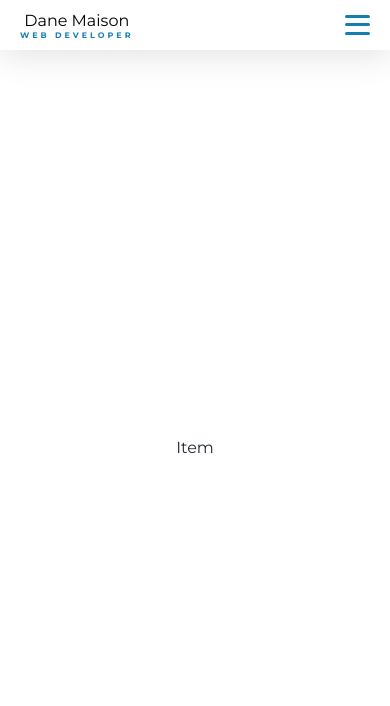
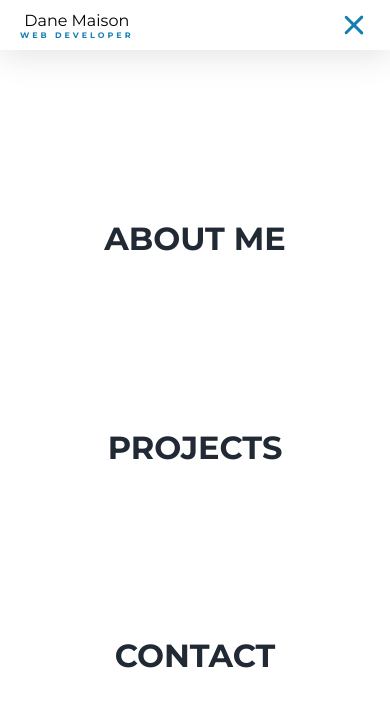
Before and after one commit to danemaison/portfolio_gatsby, a Gatsby site: page /page-2 in a window 390 px wide. Both pictures are taken after a click on the button 357 px from the left and 24 px from the top of the page. Built offline with nearby package versions, Linux system fonts and the light colour scheme; Gatsby itself is replaced by a stand-in of ours.

Commit message:
completed mobile hamburger menu

```diff
--- a/src/components/nav/hamburger.js
+++ b/src/components/nav/hamburger.js
@@ -18,13 +18,23 @@ const Burger = styled.button`
   }
   div {
     background-color:${({ theme }) => theme.primary};
-    width:1.55rem;
-    height:3px;
+    width: 1.55rem;
+    height: 3px;
     transition: .3s;
+    position:relative;
     border-radius:5px;
-    transform-origin: 1px;
+    transform-origin: .4px;
+    :first-child{
+      transform: ${({open})=> open ? 'rotate(45deg)' : 'rotate(0)' };
+    }
+    :nth-child(2){
+      opacity: ${({open})=> open ? '0' : '1'};
+      transform: ${({ open }) => open ? 'translateX(30px)': 'translateX(0)' };
+    }
+    :last-child{
+      transform: ${({ open }) => open ? 'rotate(-45deg)' : 'rotate(0)'};
+    }
   }
-
 `
 
 const Hamburger = ({open, setOpen})=> {
--- a/src/components/nav/mobilemenu.js
+++ b/src/components/nav/mobilemenu.js
@@ -1,14 +1,14 @@
 import React from 'react';
 import styled from 'styled-components';
 import {useSpring, animated, config} from 'react-spring';
-
+import NavItem from './navitem';
 
 
 const Menu = styled.nav`
   position:fixed;
   display: flex;
   flex-direction:column;
-  justify-content:center;
+  justify-content:space-evenly;
   align-items:center;
   z-index:5;
   top:50px;
@@ -18,14 +18,20 @@ const Menu = styled.nav`
   background-color: white;
   opacity: ${({ open }) => open ? 1 : 0};
   transition:.5s;
+
 `
 
 const AnimatedMenu = animated(Menu);
+const sections = ['About Me', 'Projects', 'Contact'];
 
 const MobileMenu = ({open, setOpen}) => {
   return(
     <AnimatedMenu open={open} onClick={()=> setOpen(!open)}>
-      <div>Item</div>
+      {
+        sections.map(section => (
+          <NavItem setOpen={setOpen} open={open} mobile={'true'} key={section} section={section} />
+        ))
+      }
     </AnimatedMenu>
   )
 }
--- a/src/components/nav/navitem.js
+++ b/src/components/nav/navitem.js
@@ -4,13 +4,13 @@ import {Link} from 'react-scroll';
 import {animated, useSpring} from 'react-spring';
 
 const StyledLink = styled(Link)`
-  font-size:.6rem;
-  font-weight:700;
-  text-transform:uppercase;
-  margin-right:35px;
-  border:none;
-  background-color:transparent;
-  transition:.3s;
+  font-size: ${({mobile}) => mobile ? '2rem' : '.6rem'};
+  font-weight: 700;
+  text-transform: uppercase;
+  margin-right: ${({ mobile }) => mobile ? '0' : '35px'};
+  border: none;
+  background-color: transparent;
+  transition: .3s;
 
   &:hover {
     cursor:pointer;
@@ -21,11 +21,12 @@ const StyledLink = styled(Link)`
 const AnimatedLink = animated(StyledLink);
 
 
-const NavItem = ({section}) =>{
+const NavItem = ({section, mobile, open, setOpen}) =>{
   const location = section.toLowerCase().replace(' ', '-');
   const style = useSpring({opacity: 1, from: {opacity: 0}});
   return(
-    <AnimatedLink style={style} to={location} spy={true} smooth={true} offset={-50}>{section}</AnimatedLink>
+
+    <AnimatedLink mobile={mobile} onClick={mobile ? ()=> setOpen(!open) : ()=>{}} style={style} to={location} spy={true} smooth={true} offset={-50}>{section}</AnimatedLink>
   )
 }
 
```
